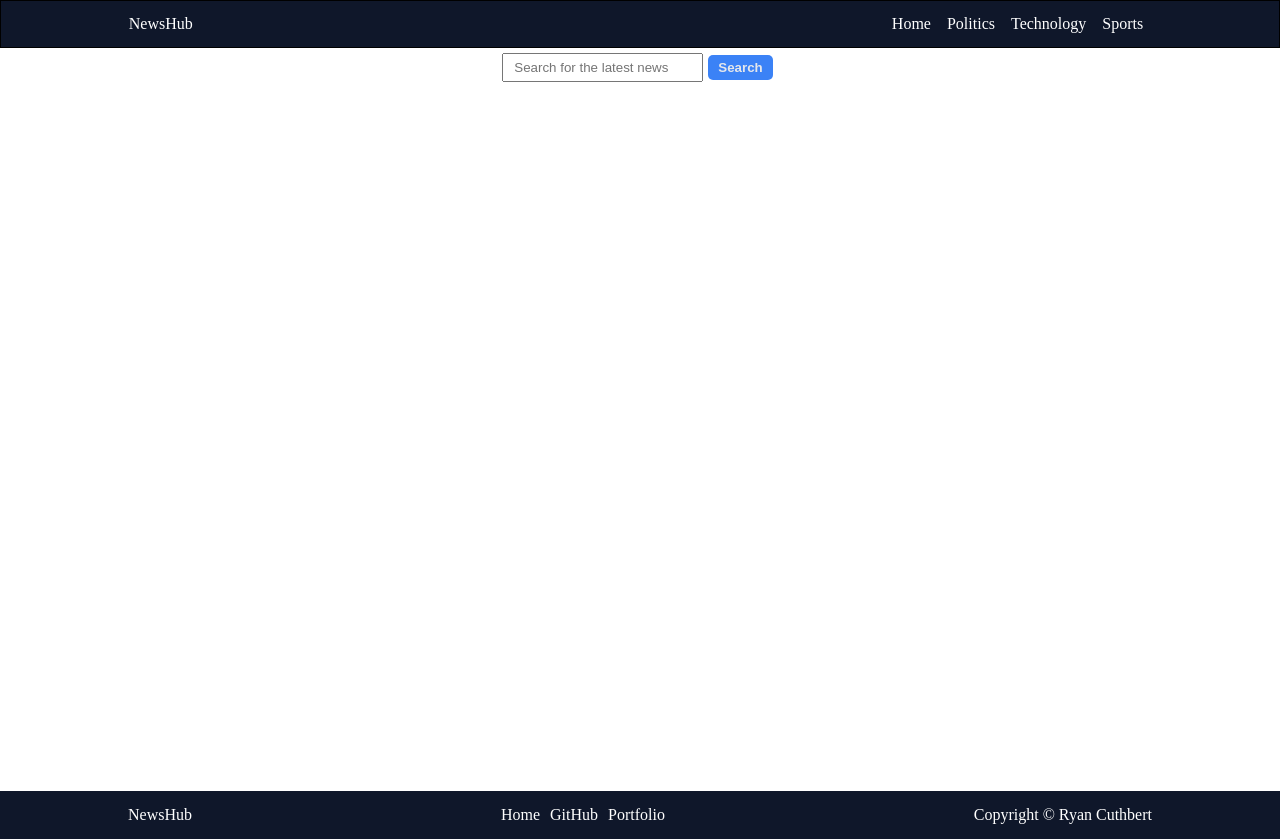
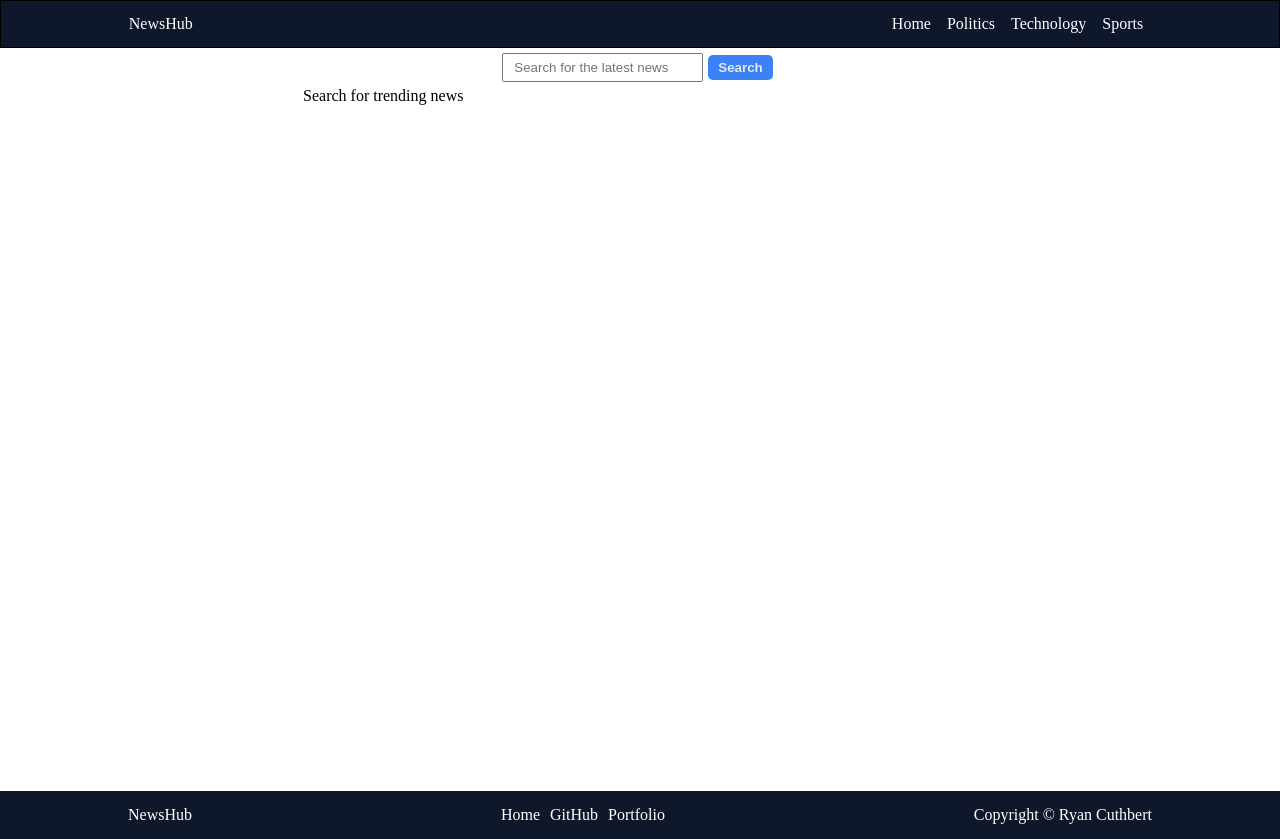
Before and after one commit to Ryan3389/news, a React (Vite) app in the folder client/: page /search in a window 1280 px wide. Built offline with nearby package versions, Linux system fonts and the light colour scheme.

Commit message:
updated news search page

```diff
--- a/client/src/App.css
+++ b/client/src/App.css
@@ -117,6 +117,11 @@ a {
     width: 80%;
     margin: 5px auto;
     gap: 3px;
+}
+
+.news-container .news-search-msg {
+    text-align: center;
+    margin: auto;
 }
 
 .news-img {
--- a/client/src/pages/SearchPage.jsx
+++ b/client/src/pages/SearchPage.jsx
@@ -38,7 +38,11 @@ function SearchPage() {
                 img: article.urlToImage,
                 newsLink: article.url
             }))
+
+
+
             setNewsState(updateNewsState)
+
             console.log(topResults)
         } catch (error) {
             console.error(error)
@@ -62,7 +66,7 @@ function SearchPage() {
 
             <section className="news-section">
                 <div className="news-container">
-                    {newsState.map((article, index) => (
+                    {newsState.length === 0 ? <p className="news-search-msg">Search for trending news</p> : newsState.map((article, index) => (
                         <NewsCard
                             title={article.title}
                             img={article.img}
@@ -78,12 +82,3 @@ function SearchPage() {
 }
 
 export default SearchPage
-//  {newsState.map((article, index) => (
-//     <NewsCard
-//         title={article.title}
-//         img={article.img}
-//         newsLink={article.newsLink}
-//         desc={article.description}
-//         key={index}
-//     />
-// ))}
```
